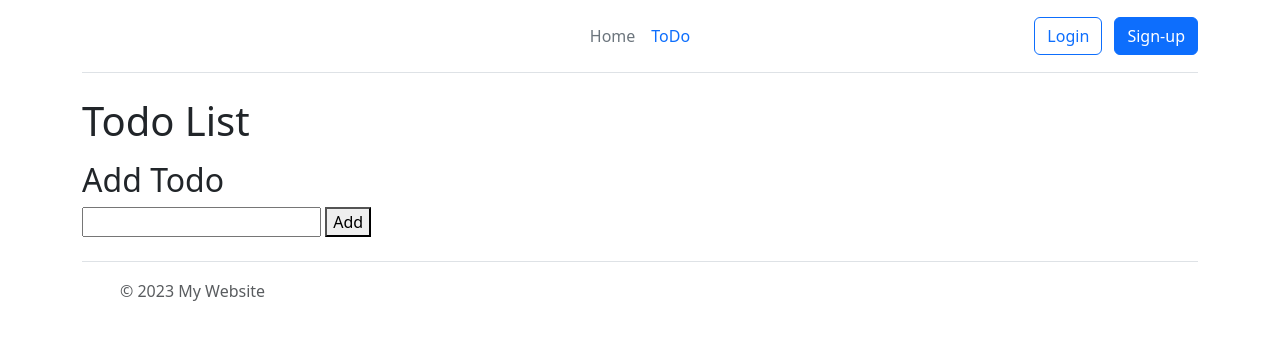
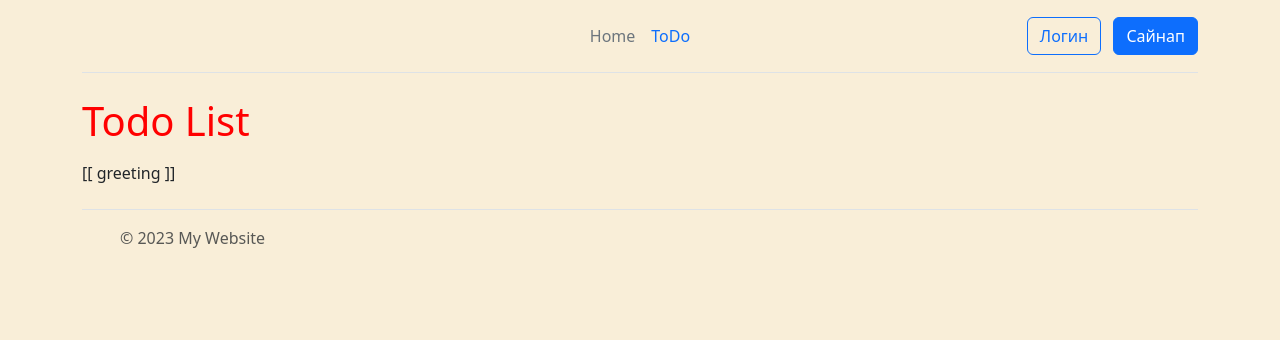
Before and after one commit to alekseysafronov/flask_todo_vue, a Flask app: page /todo in a window 1280 px wide. Shown: the top 340 px of the page. Run offline with Flask 3, Linux system fonts and the light colour scheme.

Commit message:
add VUE and Flask greeting

```diff
--- a/app.py
+++ b/app.py
@@ -1,11 +1,12 @@
 from flask import Flask, render_template
+
 
 app = Flask(__name__)
 
 
 @app.route("/")
 def hello():
-    return render_template("index.html")
+    return render_template("index.html", **{"greeting": "Hello from Flask!"})
 
 
 @app.route("/todo")
--- /dev/null
+++ b/static/main.js
@@ -0,0 +1,9 @@
+// https://testdriven.io/blog/combine-flask-vue/
+
+const vm = new Vue({ // Again, vm is our Vue instance's name for consistency.
+    el: '#vm',
+    delimiters: ['[[', ']]'],
+    data: {
+        greeting: 'Hello Vue!'
+    }
+})
--- a/static/style.css
+++ b/static/style.css
@@ -1,15 +1,21 @@
+body {
+    background-color: rgba(245, 222, 179, 0.5);
+}
+
 h1 {
     color: red;
     font-size: 40px;
-    font-family: arial;
+    /* font-family: arial; */
 }
 
-a {
+/* a {
     text-decoration: none;
     color: black;
 }
+ */
 
-header nav ul{
+
+/* header nav ul{
     display: flex;
     justify-content: center;
     align-items: center;
@@ -17,4 +23,4 @@
 }
 header nav ul li{
     margin: 0 10px;
-}
+} */
--- a/templates/base.html
+++ b/templates/base.html
@@ -5,14 +5,16 @@
     <meta name="viewport" content="width=device-width, initial-scale=1.0">
     <title>{% block title %}{% endblock %}</title>
     <!-- <script src="https://cdn.tailwindcss.com"></script> -->
+
     <link href="https://cdn.jsdelivr.net/npm/bootstrap@5.3.2/dist/css/bootstrap.min.css"
     rel="stylesheet"
     integrity="sha384-T3c6CoIi6uLrA9TneNEoa7RxnatzjcDSCmG1MXxSR1GAsXEV/Dwwykc2MPK8M2HN"
     crossorigin="anonymous">
-    <!-- <link rel="stylesheet" href="{{ url_for('static', filename='style.css')}}"> -->
+    <link rel="stylesheet" href="{{ url_for('static', filename='style.css')}}">
+
 </head>
 <body>
-
+<!-- Header -->
 <div class="container">
         <header class="d-flex flex-wrap align-items-center justify-content-center justify-content-md-between py-3 mb-4 border-bottom">
             <div class="col-md-3 mb-2 mb-md-0">
@@ -28,16 +30,16 @@
         </ul>
 
         <div class="col-md-3 text-end">
-            <button type="button" class="btn btn-outline-primary me-2">Login</button>
-            <button type="button" class="btn btn-primary">Sign-up</button>
+            <button type="button" class="btn btn-outline-primary me-2">Логин</button>
+            <button type="button" class="btn btn-primary">Сайнап</button>
         </div>
     </header>
 </div>
-
+<!-- Content -->
 <div class="container">
     {% block content %}{% endblock %}
 </div>
-
+<!-- Footer -->
 <div class="container">
     <footer class="d-flex flex-wrap justify-content-between align-items-center py-3 my-4 border-top">
         <div class="col-md-4 d-flex align-items-center">
@@ -46,15 +48,15 @@
             </a>
             <span class="mb-3 mb-md-0 text-body-secondary">&copy; 2023 My Website</span>
         </div>
-
-          <ul class="nav col-md-4 justify-content-end list-unstyled d-flex">
-            <li class="ms-3"><a class="text-body-secondary" href="#"><svg class="bi" width="24" height="24"><use xlink:href="#twitter"></use></svg></a></li>
-            <li class="ms-3"><a class="text-body-secondary" href="#"><svg class="bi" width="24" height="24"><use xlink:href="#instagram"></use></svg></a></li>
-            <li class="ms-3"><a class="text-body-secondary" href="#"><svg class="bi" width="24" height="24"><use xlink:href="#facebook"></use></svg></a></li>
-          </ul>
     </footer>
 </div>
 
 
+
+
+<!-- <script src="https://unpkg.com/vue@3/dist/vue.global.js"></script> -->
+<script src="https://cdn.jsdelivr.net/npm/vue/dist/vue.js"></script>
+<!-- <script src="https://cdn.jsdelivr.net/npm/vue@3.3.8/dist/vue.global.min.js"></script> -->
+<script src="{{ url_for('static', filename='main.js')}}"></script>
 </body>
 </html>
--- a/templates/index.html
+++ b/templates/index.html
@@ -7,4 +7,10 @@
 <h1>Main app</h1>
 <p>This is the main app</p>
 
+
+<div id="vm">
+    <p>{{ greeting }}</p>
+    <p>[[ greeting ]]</p>
+</div>
+
 {% endblock %}
--- a/templates/todo.html
+++ b/templates/todo.html
@@ -9,12 +9,6 @@
         {% endfor %}
     </ul>
 
-<!-- Add Todo -->
-    <h2>Add Todo</h2>
-    <form action="/add-todo" method="POST">
-        <input type="text" name="todo">
-        <button type="submit">Add</button>
-    </form>
-
+[[ greeting ]]
 
 {% endblock %}
```
Lines whose indentation alone changed are shown as unchanged.
